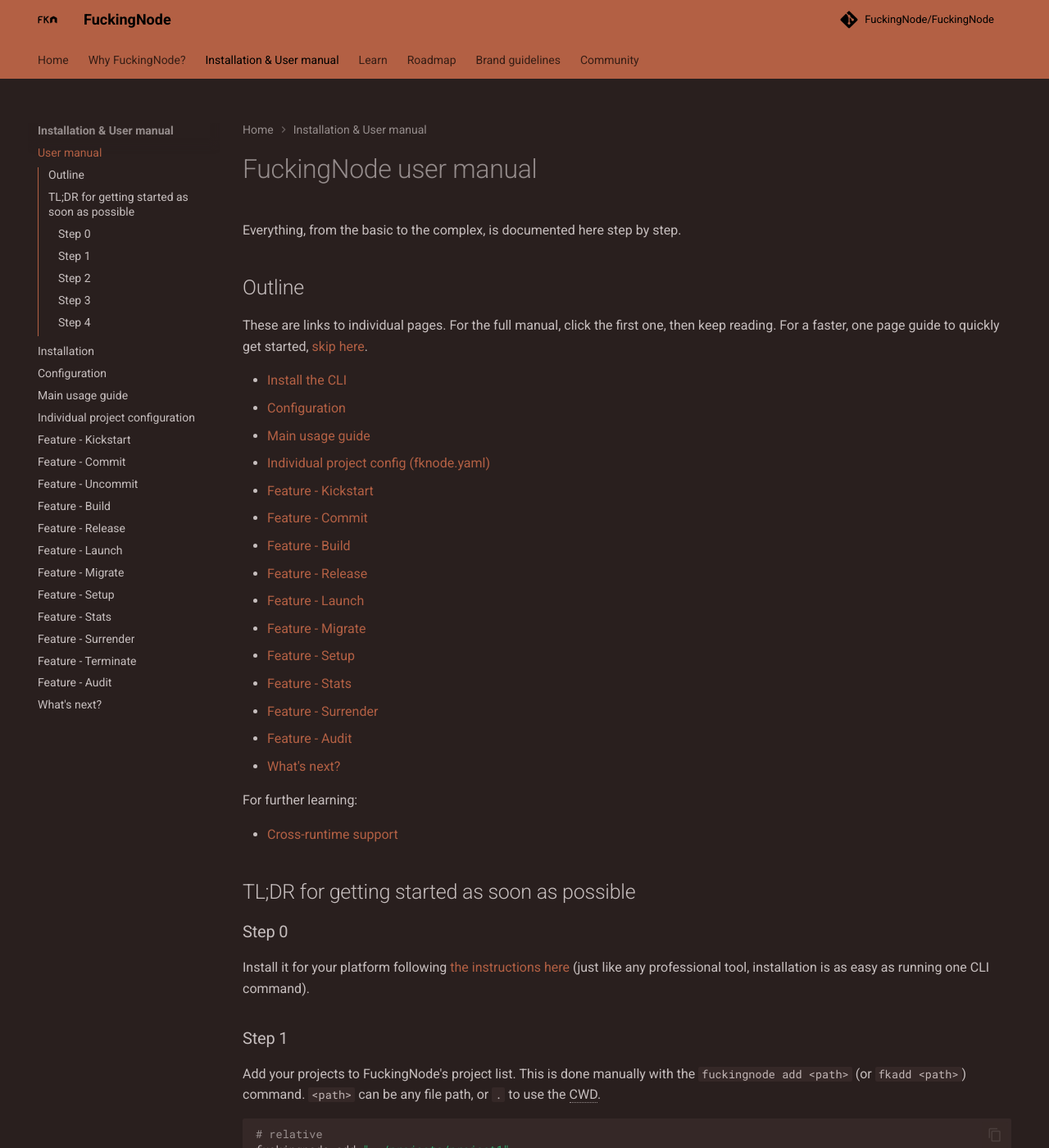
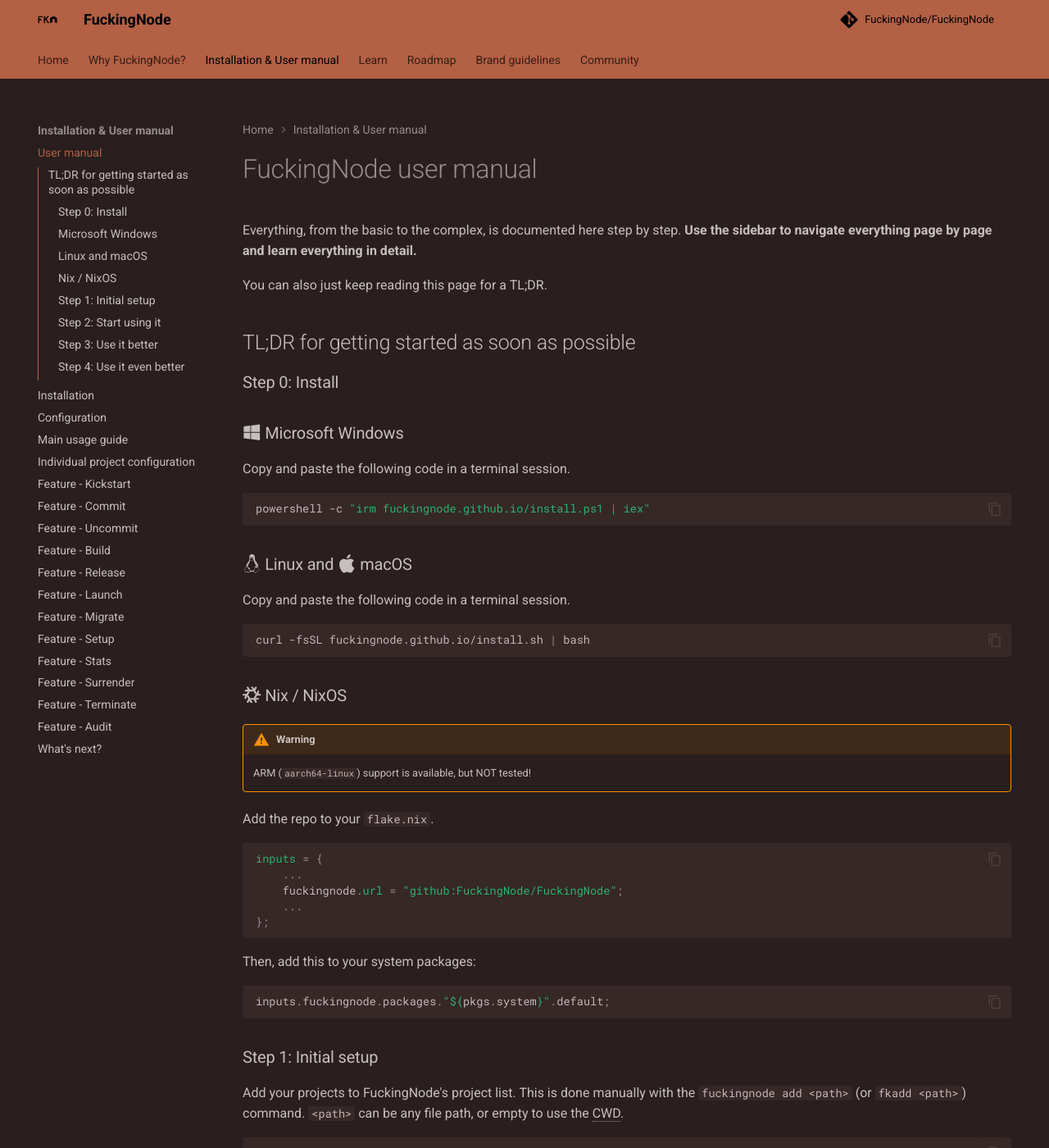
Before and after one commit to FuckingNode/fuckingnode.github.io, an MkDocs documentation site: the page built from docs/manual/index.md, in a window 1280 px wide and 1400 px high. Shown: the whole window at 82% size. Built offline with MkDocs 1.6.1 and Material for MkDocs 9.7.7, drawn with Linux system fonts in a browser that asks for light colours; comment, search, counter and statistics services are not loaded; some of the changed text lies outside the part shown.

Commit message:
Update the docs

````diff
--- a/docs/manual/index.md
+++ b/docs/manual/index.md
@@ -5,41 +5,54 @@
 
 # FuckingNode user manual
 
-Everything, from the basic to the complex, is documented here step by step.
+Everything, from the basic to the complex, is documented here step by step. **Use the sidebar to navigate everything page by page and learn everything in detail.**
 
-## Outline
-
-These are links to individual pages. For the full manual, click the first one, then keep reading. For a faster, one page guide to quickly get started, [skip here](#tldr-for-getting-started-as-soon-as-possible).
-
-- [Install the CLI](install.md)
-- [Configuration](configuration.md)
-- [Main usage guide](usage.md)
-- [Individual project config (fknode.yaml)](fknode-yaml.md)
-- [Feature - Kickstart](kickstart.md)
-- [Feature - Commit](commit.md)
-- [Feature - Build](build.md)
-- [Feature - Release](release.md)
-- [Feature - Launch](launch.md)
-- [Feature - Migrate](migrate.md)
-- [Feature - Setup](setup.md)
-- [Feature - Stats](stats.md)
-- [Feature - Surrender](surrender.md)
-- [Feature - Audit](audit.md)
-- [What's next?](whats-next.md)
-
-For further learning:
-
-- [Cross-runtime support](../learn/cross-runtime-support.md)
+You can also just keep reading this page for a TL;DR.
 
 ## TL;DR for getting started as soon as possible
 
-### Step 0
+### Step 0: Install
 
-Install it for your platform following [the instructions here](./install.md) (just like any professional tool, installation is as easy as running one CLI command).
+### :fontawesome-brands-windows: Microsoft Windows
 
-### Step 1
+Copy and paste the following code in a terminal session.
 
-Add your projects to FuckingNode's project list. This is done manually with the `fuckingnode add <path>` (or `fkadd <path>`) command. `<path>` can be any file path, or `.` to use the CWD.
+```powershell
+powershell -c "irm fuckingnode.github.io/install.ps1 | iex"
+```
+
+### :simple-linux: Linux and :simple-apple: macOS
+
+Copy and paste the following code in a terminal session.
+
+```bash
+curl -fsSL fuckingnode.github.io/install.sh | bash
+```
+
+### :simple-nixos: Nix / NixOS
+
+!!! warning
+    ARM (`aarch64-linux`) support is available, but NOT tested!
+
+Add the repo to your `flake.nix`.
+
+```nix
+inputs = {
+    ...
+    fuckingnode.url = "github:FuckingNode/FuckingNode";
+    ...
+};
+```
+
+Then, add this to your system packages:
+
+```nix
+inputs.fuckingnode.packages."${pkgs.system}".default;
+```
+
+### Step 1: Initial setup
+
+Add your projects to FuckingNode's project list. This is done manually with the `fuckingnode add <path>` (or `fkadd <path>`) command. `<path>` can be any file path, or empty to use the CWD.
 
 ```bash
 # relative
@@ -48,12 +61,12 @@
 fuckingnode add "/home/Zaka/Code/project2"
 # self path
 cd project3
-fuckingnode add .
+fuckingnode add
 ```
 
 It's recommended that from now on you run `fkadd .` immediately after running `npm init` (or `pnpm init` or whatever) each time you create a project.
 
-### Step 2
+### Step 2: Start using it
 
 A basic cleanup is invoked by running this command, with no arguments.
 
@@ -78,7 +91,7 @@
 fuckingnode clean my-framework
 ```
 
-### Step 3
+### Step 3: Use it better
 
 For increased intensity, use this.
 
@@ -90,7 +103,7 @@
 
 If you only wish to clear global caches without waiting for individual cleanup of all of your projects, use `fuckingnode clean hard-only`, or a shortcut (`fuckingnode global-clean` or `fuckingnode hard-clean`).
 
-### Step 4
+### Step 4: Use it even better
 
 For the best experience, you can pass flags to the clean command for using additional features. Detailed explanations are available at the [usage manual](../manual/usage.md), but basically:
 
@@ -102,7 +115,7 @@
 
 Each flag can be invoked with its 1st letter for faster typing (`-l` = `--lint`, `-p` = `--pretty`...).
 
-As outlined [before](#step-2) cleaning is global. When running with `--lint` all your projects will be automatically linted (unless overridden via an [`fknode.yaml` file](fknode-yaml.md)), greatly increasing your productivity.
+As outlined [before](#step-2-start-using-it) cleaning is global. When running with `--lint` all your projects will be automatically linted (unless overridden via an [`fknode.yaml` file](fknode-yaml.md)), greatly increasing your productivity.
 
 Behavior itself can also be overridden via an `fknode.yaml` file, in case you'd like to use a different linter than ESLint, or a different prettifier than Prettier.
 
@@ -113,7 +126,7 @@
 
 ---
 
-That's the basic manual. For further learning about `fknode.yaml` or advanced features, [refer to the desired manual section](#outline).
+And that's the basic manual. For further learning about `fknode.yaml` or advanced features, keep navigating the documentation. You've got it all in the sidebar.
 
 ---
 
````
Also changed, not shown: docs/learn/audit.md (+1 -0 lines), docs/learn/clean.md (+1 -0 lines), docs/learn/cross-runtime-support.md (+46 -24 lines), docs/learn/errors.md (+13 -13 lines).
